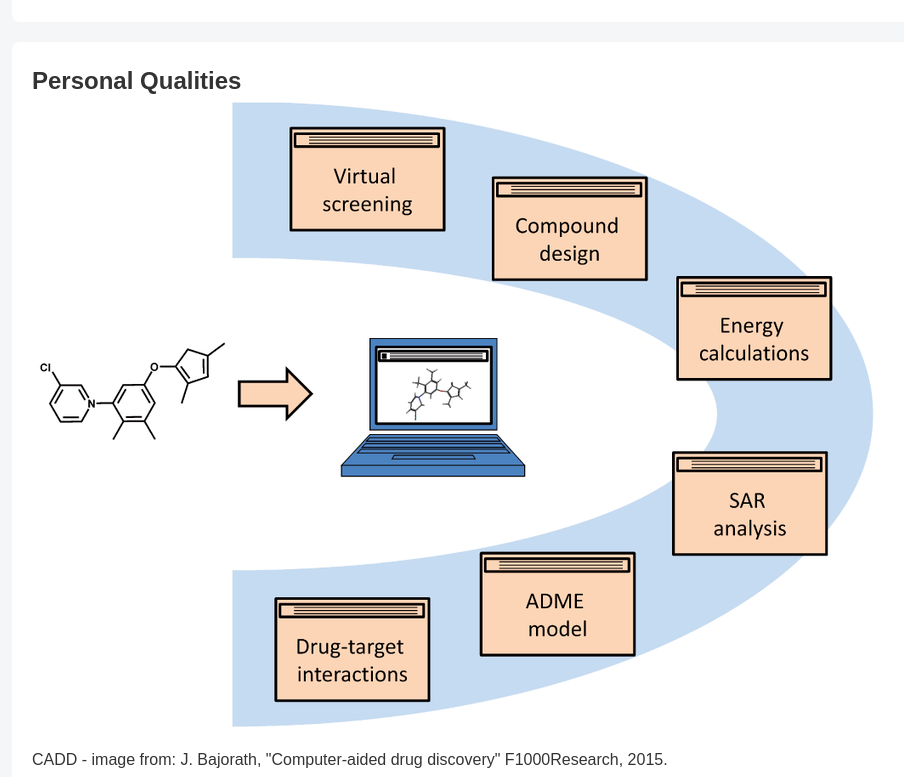
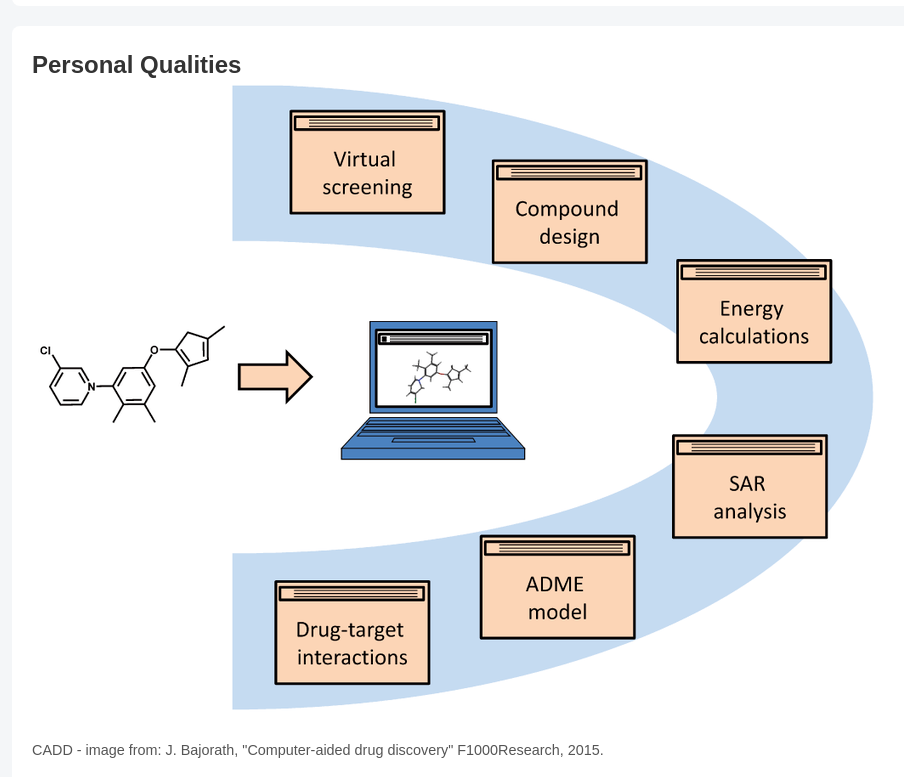
Before and after one commit to omriwolk/software_development-assignment_2, a plain HTML site: page firebase_projects/public/about/index.html in a window 1280 px wide. Shown: the part 720-1497 px from the top of the page, without its empty margins (148-1052 px from the left). Drawn offline with Linux system fonts and the light colour scheme.

Commit message:
final version - unreviewd

```diff
--- a/firebase_projects/public/about/index.html
+++ b/firebase_projects/public/about/index.html
@@ -72,8 +72,6 @@
         <img src="Profile_picture_edited.jpg" alt="Portrait of Omri Wolk" class="profile-img">
         <!-- Profile image -->
 
-        <figcaption>Profile image.</figcaption>
-        <!-- Image description -->
     </figure>
 
     <p>Hello, my name is Omri Wolk.</p>
@@ -90,9 +88,6 @@
     </p>
 </section>
 
-<!-- Developer note for future expansion -->
-<!-- This section could later include achievements or video introduction -->
-
 <section>
     <!-- Personal qualities section -->
 
@@ -108,6 +103,11 @@
             CADD - image from: J. Bajorath, "Computer-aided drug discovery" F1000Research, 2015.
         </figcaption>
     </figure>
+
+    <p>
+
+
+    </p>
 
     <p>
         I am an enthusiastic learner who takes pride in the quality of my work. I am meticulous
--- a/firebase_projects/public/main.css
+++ b/firebase_projects/public/main.css
@@ -53,6 +53,17 @@ img {
   border-radius: 6px;
 } /* Makes images responsive and slightly rounded */
 
+figure {
+  margin-bottom: 1.5rem;
+}
+
+figcaption {
+  margin-top: 8px;   /* space between image and caption */
+  margin-bottom: 10px; /* space between caption and text below */
+  font-size: 0.9rem;
+  color: #555;
+}
+
 .profile-img {
   width: 180px;
   height: auto;
```
Also changed, not shown: firebase_projects/public/index.html (+0 -2 lines).
